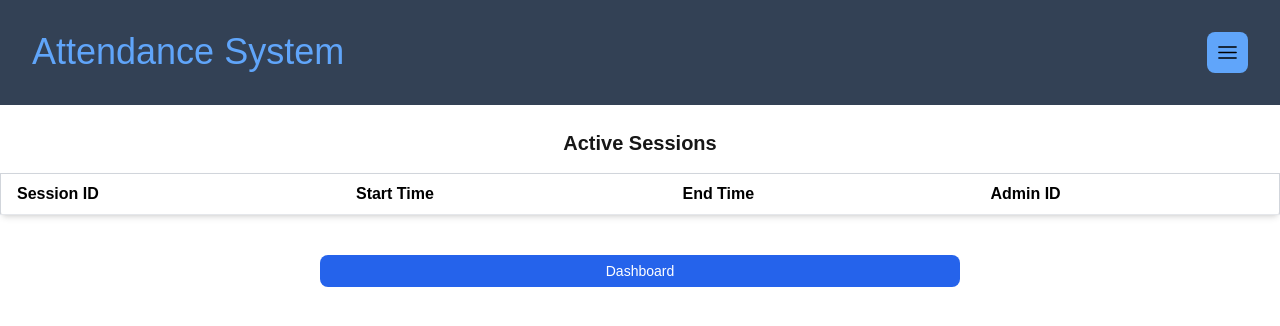
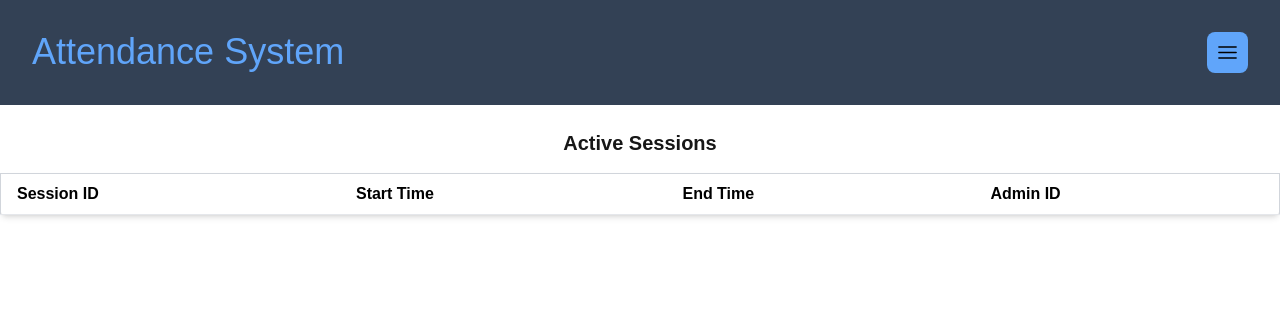
Before and after one commit to S-Pushkar/location-based-attendance-system-nextjs, a Next.js app: page /user-active in a window 1280 px wide. Shown: the top 326 px of the page. Built offline with nearby package versions, Linux system fonts and the light colour scheme; sample sign-in values are in the browser's storage.

Commit message:
Removed the dashboard button in user-active and user-sessions because it'll end up going down the page when there are a lot of sessions and user will have to scroll a lot

```diff
--- a/components/admin-dashboard.tsx
+++ b/components/admin-dashboard.tsx
@@ -47,8 +47,8 @@ export default function AdminDashboardComponent() {
   }, []);
   return (
     <div>
-      <h1 className="text-2xl sm:text-3xl mx-8 font-bold text-center">
-        Dashboard
+      <h1 style={{ fontSize: "2rem", color: "#4A90E2", marginBottom: "20px" }} className="text-center">
+        ADMIN DASHBOARD
       </h1>
       <div className="flex flex-row justify-end">
         <button className="bg-blue-500 text-white px-4 py-2 rounded-lg mx-8 my-4 active:bg-blue-700" onClick={() => router.push("/create-session")}>
--- a/components/user-active.tsx
+++ b/components/user-active.tsx
@@ -119,12 +119,12 @@ export default function UserActiveComponent() {
       <div className="flex justify-center pt-10">
         {" "}
         {/* Adds padding-top and centers the button */}
-        <button
+        {/* <button
           className="w-1/2 py-1.5 px-3 bg-blue-600 hover:bg-blue-700 text-white rounded-lg text-sm transition-colors duration-200 focus:outline-none focus:ring-2 focus:ring-blue-500 focus:ring-offset-2"
           onClick={toDashboard}
         >
           Dashboard
-        </button>
+        </button> */}
       </div>
     </div>
   );
--- a/components/user-sessions.tsx
+++ b/components/user-sessions.tsx
@@ -81,12 +81,12 @@ export default function UserSessionsComponent() {
         </tbody>
       </table>
 	  <div className="flex justify-center pt-10 pb-10"> {/* Adds padding-top and centers the button */}
-  <button
+  {/* <button
     className="w-1/2 py-1.5 px-3 bg-blue-600 hover:bg-blue-700 text-white rounded-lg text-sm transition-colors duration-200 focus:outline-none focus:ring-2 focus:ring-blue-500 focus:ring-offset-2"
     onClick={toDashboard}
   >
     Dashboard
-  </button>
+  </button> */}
 </div>
     </div>
   );
```
